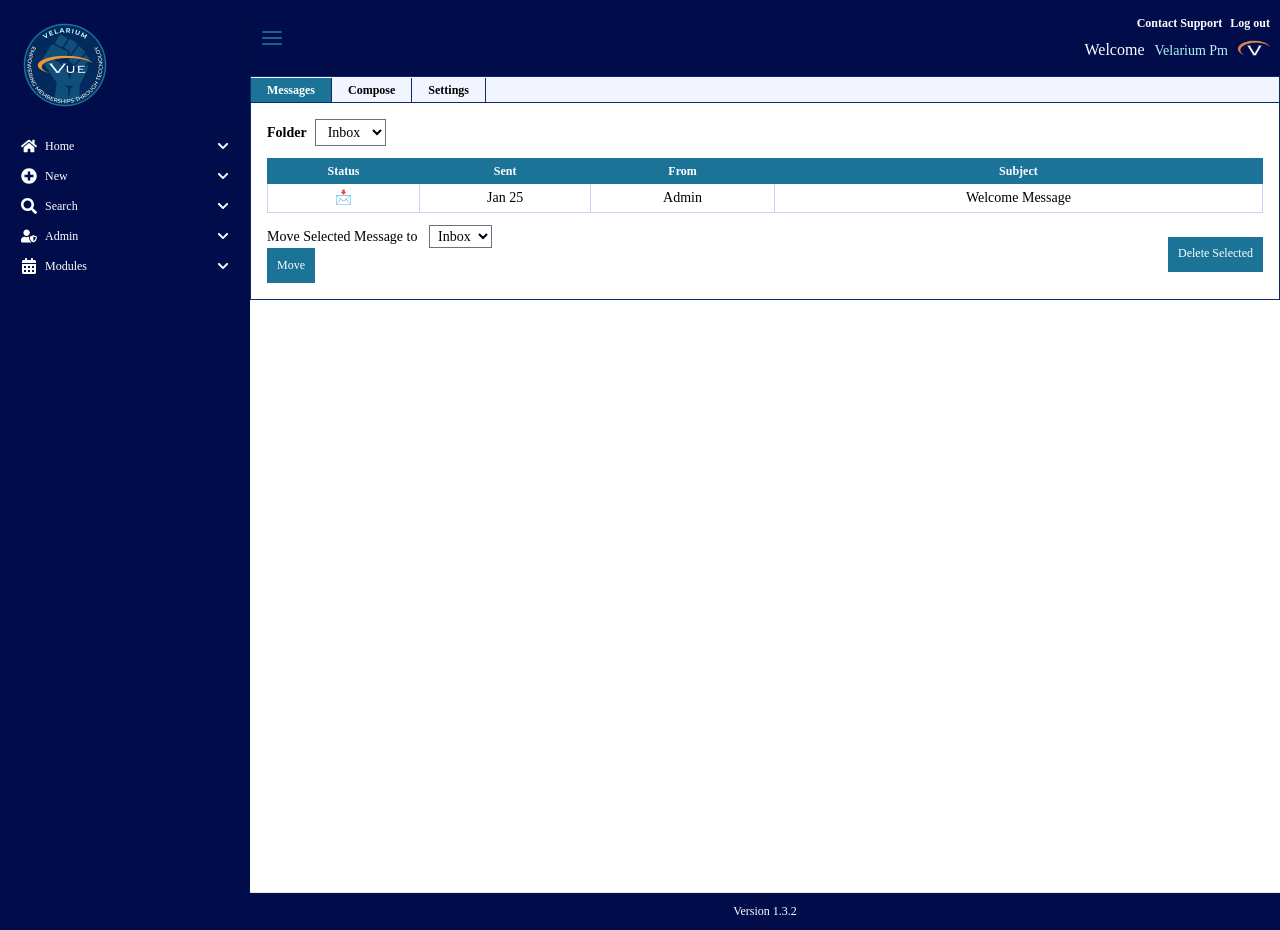
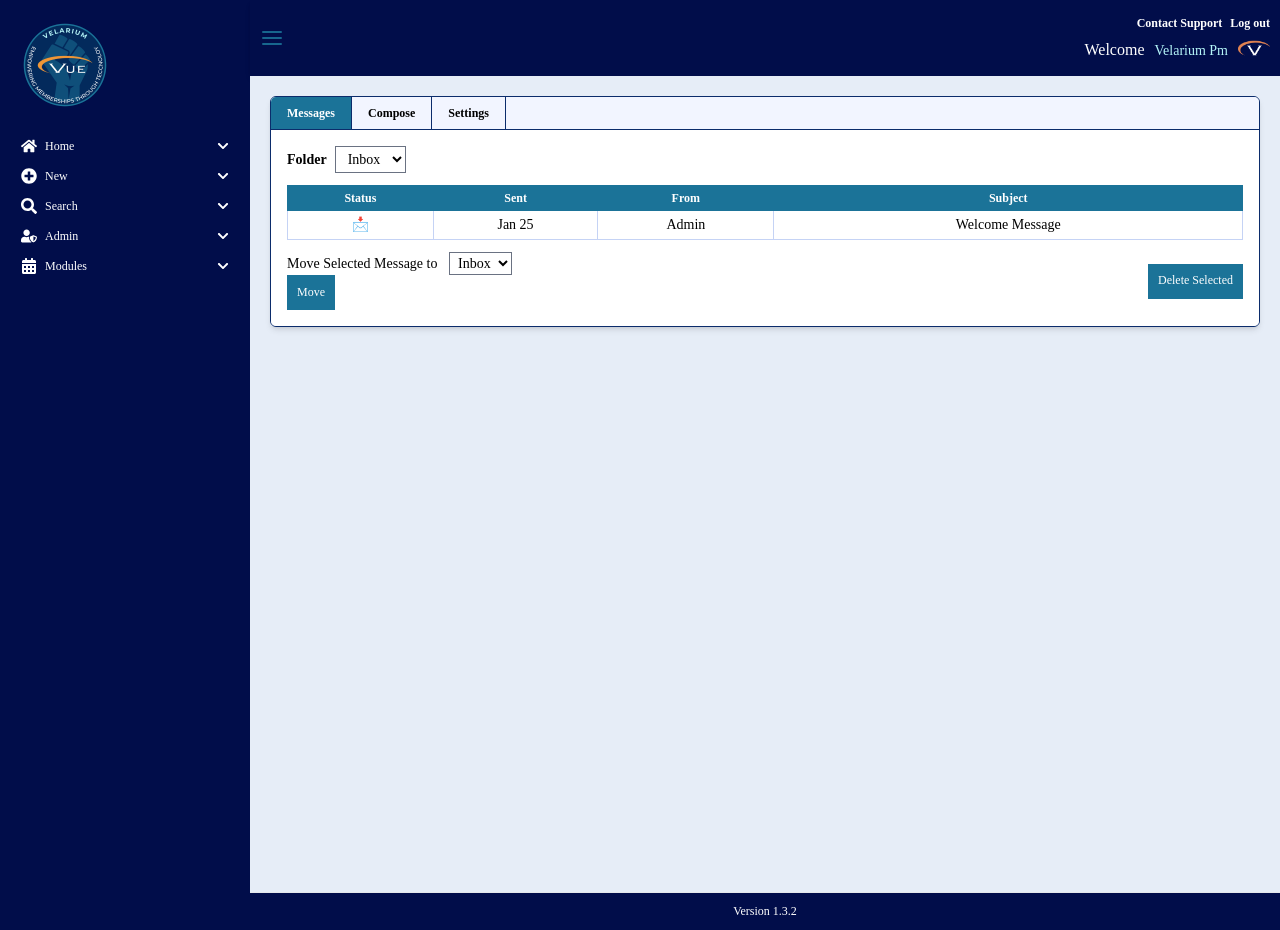
Before and after one commit to khatrinitesh/react-project-fop5test, a React (Vite) app: page /mail in a window 1280 px wide. Built offline with nearby package versions, Linux system fonts and the light colour scheme; sample sign-in values are in the browser's storage; a web font is replaced by a local one.

Commit message:
updated 1

```diff
--- a/src/pages/mailPage/MailPage.jsx
+++ b/src/pages/mailPage/MailPage.jsx
@@ -19,14 +19,15 @@ const MailTabbed = () => {
   };
 
   return (
-    <div className="bg-[#e6edf7] border border-[#0b2c6b]">
+    <div className="bg-[#e6edf7]  h-full p-5 ">
+      <div className="shadow-md rounded-md overflow-hidden border border-[#0b2c6b]">
         {/* Tabs */}
-      <ul className="flex border-b border-[#0b2c6b] bg-[#f2f5ff]">
+        <ul className="flex border-b  border-[#0b2c6b] bg-[#f2f5ff]">
           {tabs.map((tab) => (
             <li key={tab.id}>
               <button
                 onClick={() => setActiveTab(tab.id)}
-              className={`cursor-pointer text-black font-semibold px-4 py-1 text-xs border-r border-[#0b2c6b]
+                className={`cursor-pointer text-black font-semibold px-4 py-2 text-xs border-r border-[#0b2c6b]
                 ${activeTab === tab.id ? "bg-[#1b7398] text-white" : "bg-[#f2f5ff] text-black"}
               `}
               >
@@ -39,6 +40,7 @@ const MailTabbed = () => {
         {/* Content */}
         <div className="p-4 bg-white">{renderTab()}</div>
       </div>
+    </div>
   );
 };
 
```
Lines whose indentation alone changed are shown as unchanged.
